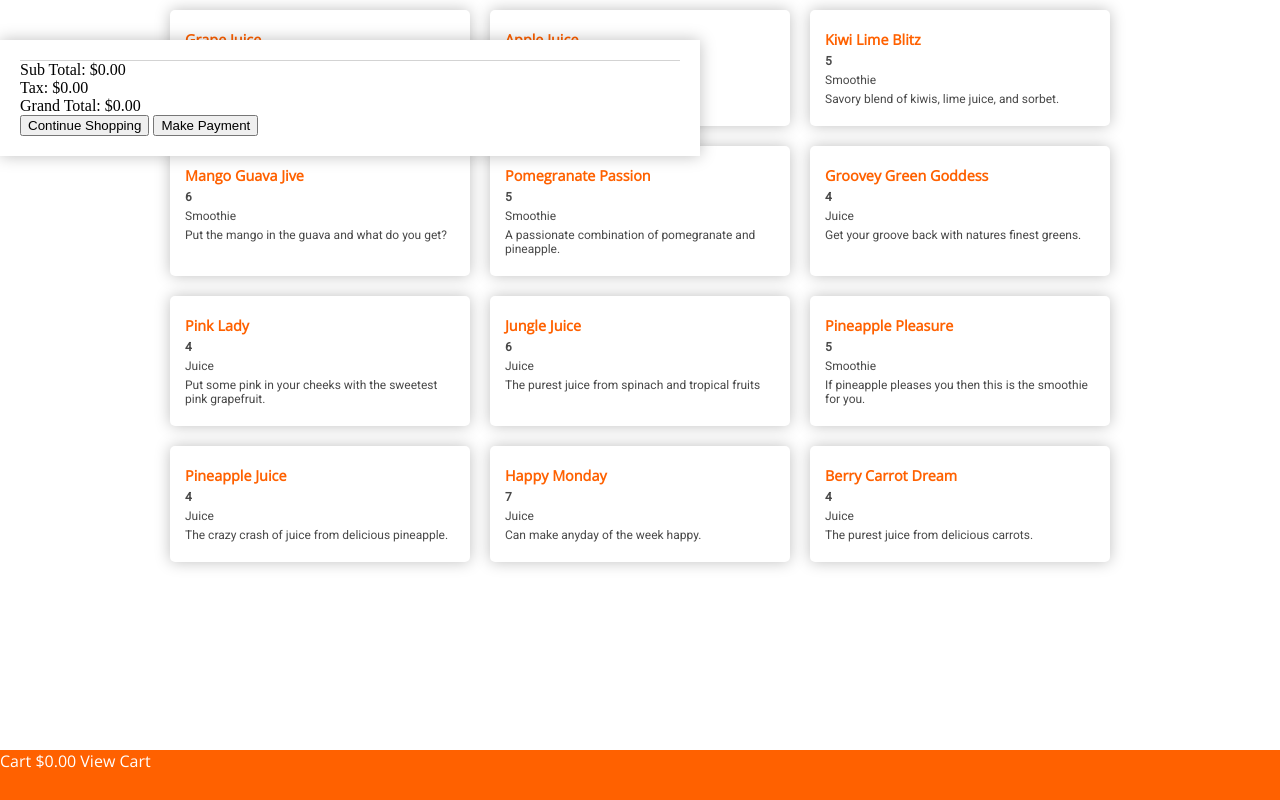
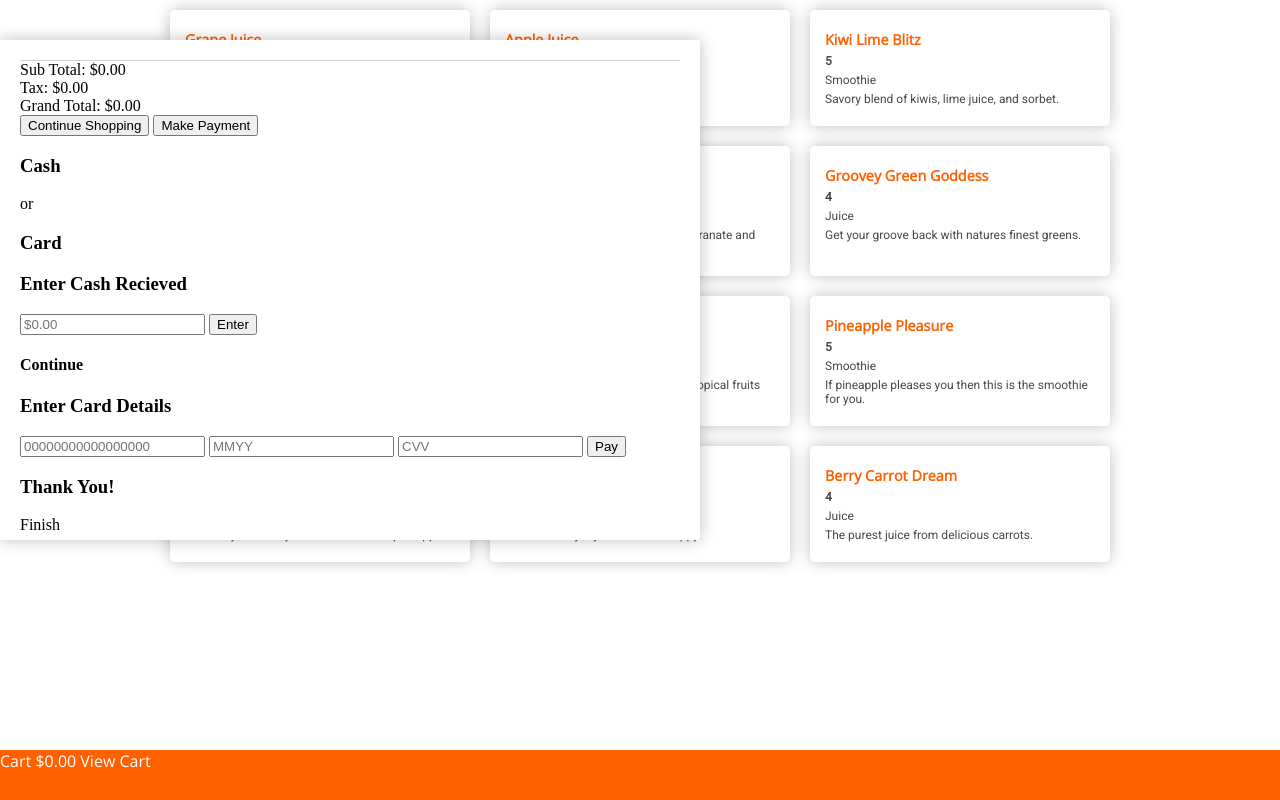
Before and after one commit to josephrossparks/Midterm_POS, a plain HTML site: page index.html in a window 1280 px wide. Both pictures are taken after a click on the element "View Cart". Drawn offline with nearby package versions, Linux system fonts and the light colour scheme.

Commit message:
updated html for sloths javascript

```diff
--- a/index.html
+++ b/index.html
@@ -31,13 +31,36 @@
         </div>
       </div>
 
-      <div id="cashOrCredit"></div>
 
-      <div id="cashTransaction"></div>
+      <div id="cashOrCredit">
+        <h3 id="selectCash">Cash</h3>
+        <p>or</p>
+        <h3 id="selectCard">Card</h3>
+      </div>
 
-      <div id="creditTransaction"></div>
 
-      <div id="receiptDisplay"></div>
+      <div id="cashTransaction">
+        <h3>Enter Cash Recieved</h3>
+        <input type="text" id="cashReceived" placeholder="$0.00">
+        <button id="submitCashAmount">Enter</button>
+        <div id="displayChangeAmount"></div>
+        <h4 id="cashToRecipt">Continue</h4>
+      </div>
+
+
+      <div id="creditTransaction">
+        <h3>Enter Card Details</h3>
+        <input type="text" id="cardNumber" placeholder="00000000000000000">
+        <input type="text" id="cardExpiration" placeholder="MMYY">
+        <input type="text" id="cardCVV" placeholder="CVV">
+        <button id="verifyCardDetails">Pay</button>
+      </div>
+
+      <div id="receiptDisplay">
+        <h3>Thank You!</h3>
+        <div id="transactionReceipt"></div>
+        <span>Finish</span>
+      </div>
 
     </div> <!--End of checkoutContainter-->
 
--- a/scripts/index.js
+++ b/scripts/index.js
@@ -93,7 +93,7 @@ var shoppingCartRunningTotal = 0; //Initializing shopping cart running dollar to
 var cartGrandTotal = 0;//Grand total of purchase, to be accessed by payment pages
 
 //This function prints all the items to the shop page.
- masterItemList.forEach(function(item){
+masterItemList.forEach(function(item){
 	printItemToShopPage(item);
 });
 
@@ -114,6 +114,7 @@ function printItemToShopPage(item) {//Updated all "var" declarations to "let", s
 
 	$("#shopPage").append(itemContainer);//puts container in the DOM
 }
+
 
 //The following function triggers the addition of a selected item to the shopping cart.
 $(".itemContainer").on("click", function(event) {
--- a/style.css
+++ b/style.css
@@ -91,6 +91,8 @@ body {
 
 	width: 96%;
 	max-width: 700px;
+	max-height: 500px;
+	overflow-y: scroll;
 
 	background-color: white;
 	box-shadow: 0 0 15px rgba(0, 0, 0, 0.25);
```
